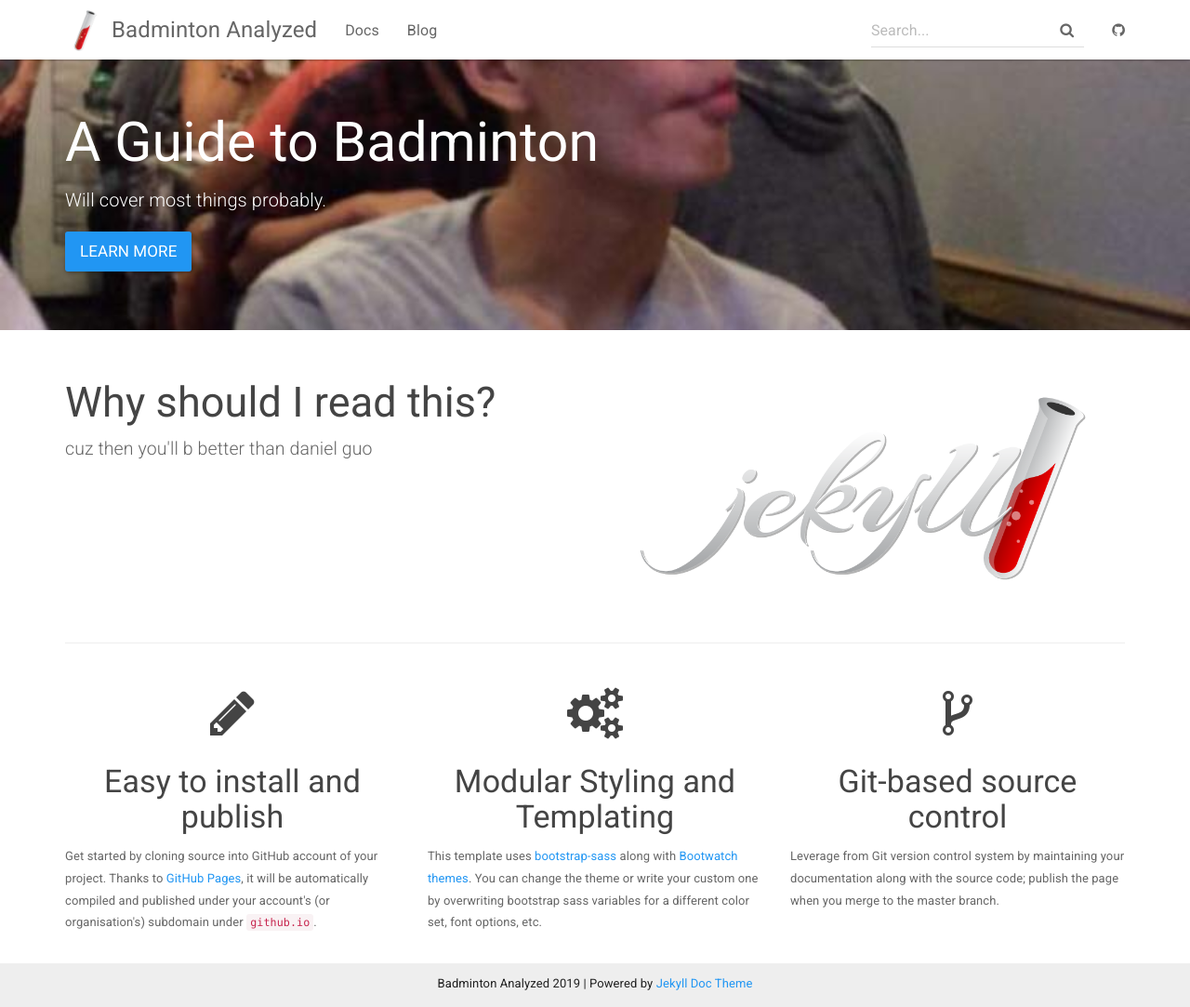
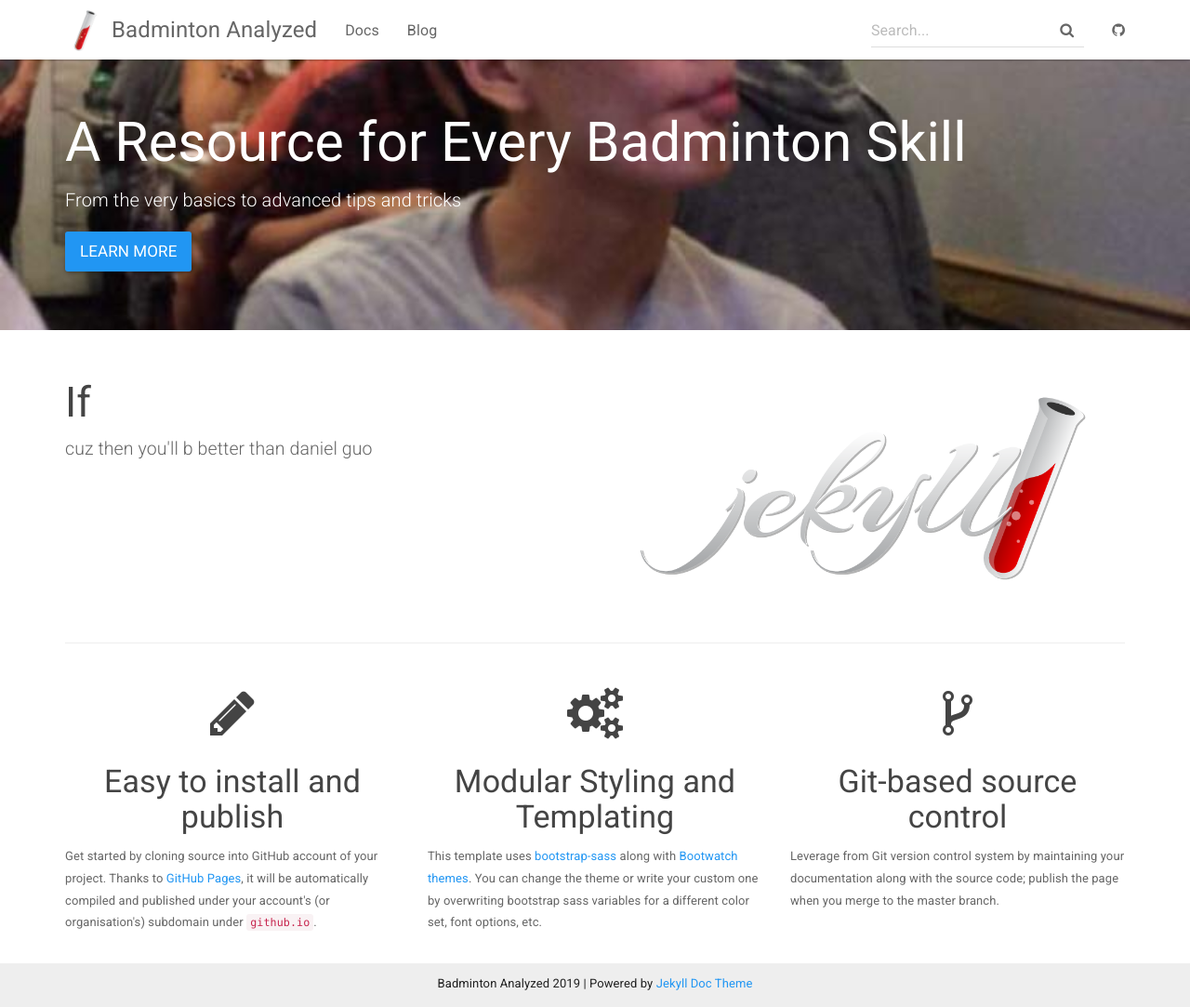
Before and after one commit to Amisuta/badminton, a Jekyll site: the page built from index.html, in a window 1280 px wide and 1083 px high. Shown: the whole window at 93% size. Built offline with Jekyll 4.4.1, drawn with Linux system fonts in a browser that asks for light colours.

Commit message:
Update index.html

```diff
--- a/index.html
+++ b/index.html
@@ -4,8 +4,8 @@ layout: default
 
 <div class="header-container jumbotron">
     <div class="container">
-        <h1>A Guide to Badminton</h1>
-        <p>Will cover most things probably.</p>
+        <h1>A Resource for Every Badminton Skill</h1>
+        <p>From the very basics to advanced tips and tricks</p>
         <p><a class="btn btn-primary btn-lg" href="{{ "/docs/home/" | relative_url }}" role="button">Learn more</a></p>
     </div>
 </div>
@@ -13,7 +13,7 @@ layout: default
 <div class="container">
     <div class="row">
         <div class="col-md-6">
-            <h2 class="header-light regular-pad">Why should I read this?</h2>
+            <h2 class="header-light regular-pad">If </h2>
               <p class="lead">cuz then you'll b better than daniel guo</p>
         </div>
         <div class="col-md-6 text-center">
```
